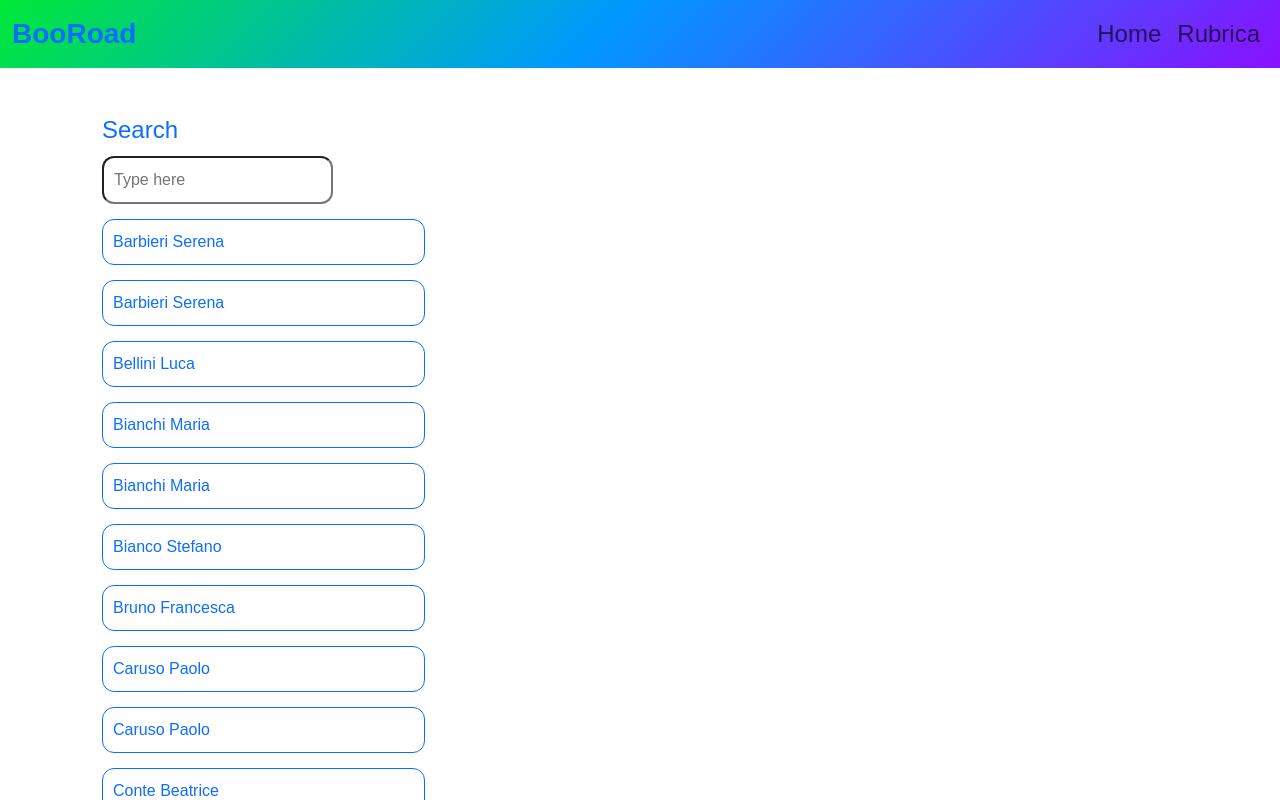
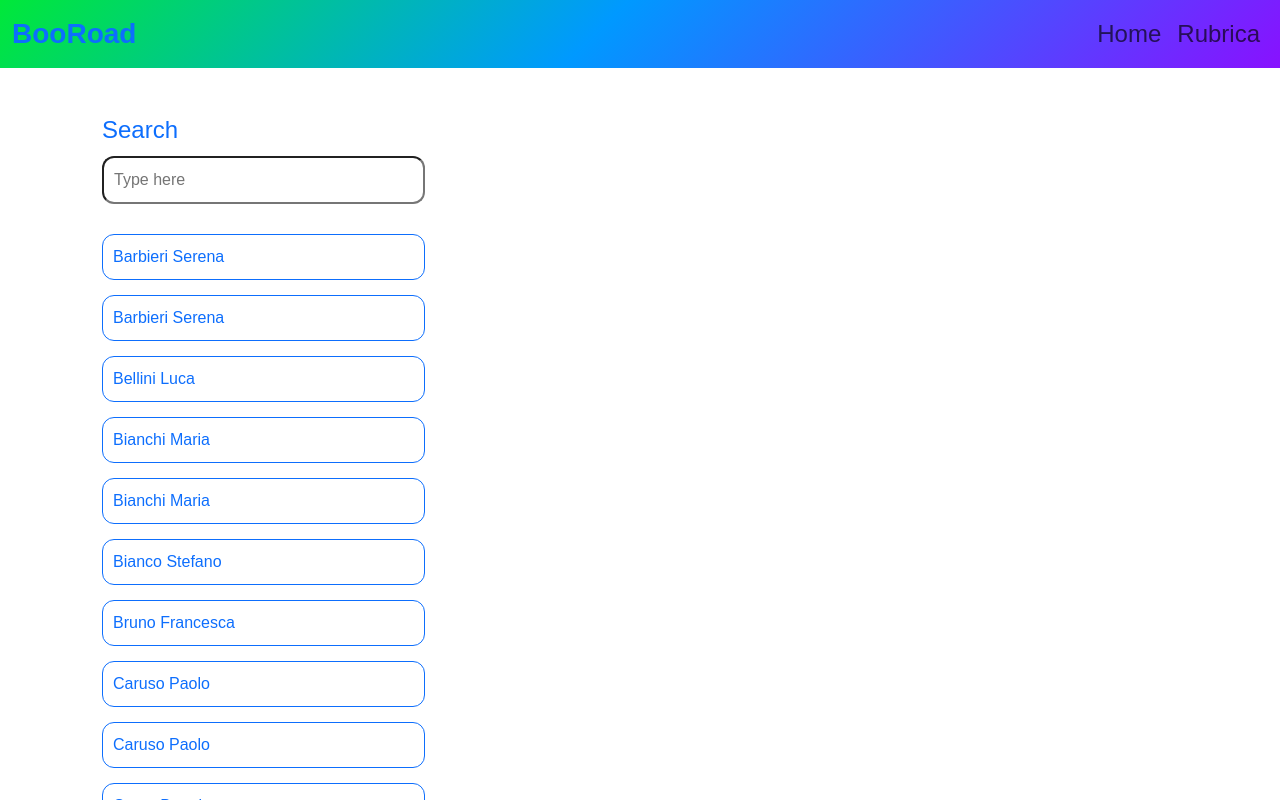
Before and after one commit to MhZ9191/soft-skill-project, a React (Vite) app: page /address-book in a window 1280 px wide. Shown: the top 800 px of the page. Built offline with nearby package versions, Linux system fonts and the light colour scheme; a web font is replaced by a local one.

Commit message:
Add css address-book

```diff
--- a/src/App.css
+++ b/src/App.css
@@ -10,7 +10,9 @@ body {
   font-style: normal;
 }
 
-h1, h2, h3 {
+h1,
+h2,
+h3 {
   font-weight: 800;
   font-variation-settings: "wdth" 100;
 }
@@ -43,6 +45,10 @@ h1, h2, h3 {
   gap: 30px;
 }
 
+.field-search {
+  margin-bottom: 30px;
+}
+
 .div-add {
   width: 30%;
   margin-top: 15px;
@@ -53,6 +59,7 @@ h1, h2, h3 {
 }
 
 .field-search input {
+  width: 30%;
   padding: 10px;
   border-radius: 12px;
 }
```
